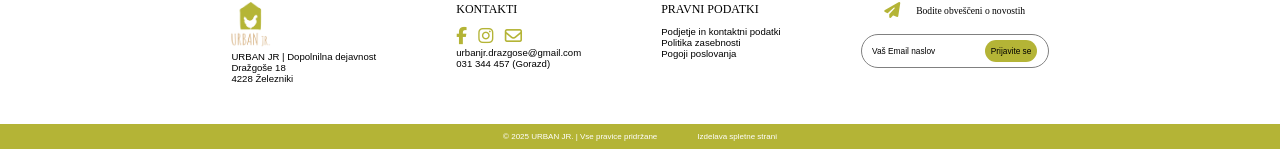
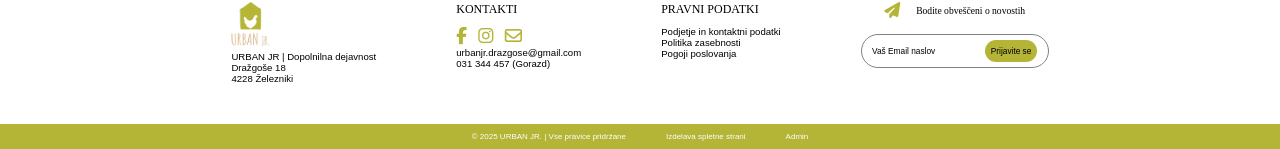
Before and after one commit to PintarBusiness/urbanjr, a Python web app: template templates/index.html in a window 1280 px wide. Shown: the part 3102-3251 px from the top of the page. Run offline with Jinja, Linux system fonts and the light colour scheme; the template is opened without the code that fills it, so the values that code supplies are empty; some web fonts are replaced.

Commit message:
first branch

```diff
--- a/templates/index.html
+++ b/templates/index.html
@@ -291,6 +291,7 @@
         <div class="petastrantretjiindex">
             <p>© 2025 URBAN JR. | Vse pravice pridržane</p>
             <a href="https://mail.google.com/mail/u/0/?tab=rm&ogbl#inbox?compose=CllgCJNsLqLBFFTldxbGjxDnMLkPrctxvjkFJTxWZVqTxGpctGMpMwqjQGxsGPLBnNBHMppSzcL">Izdelava spletne strani</a>
+            <a href="admin.html">Admin</a>
         </div>
     </div>
 
```
